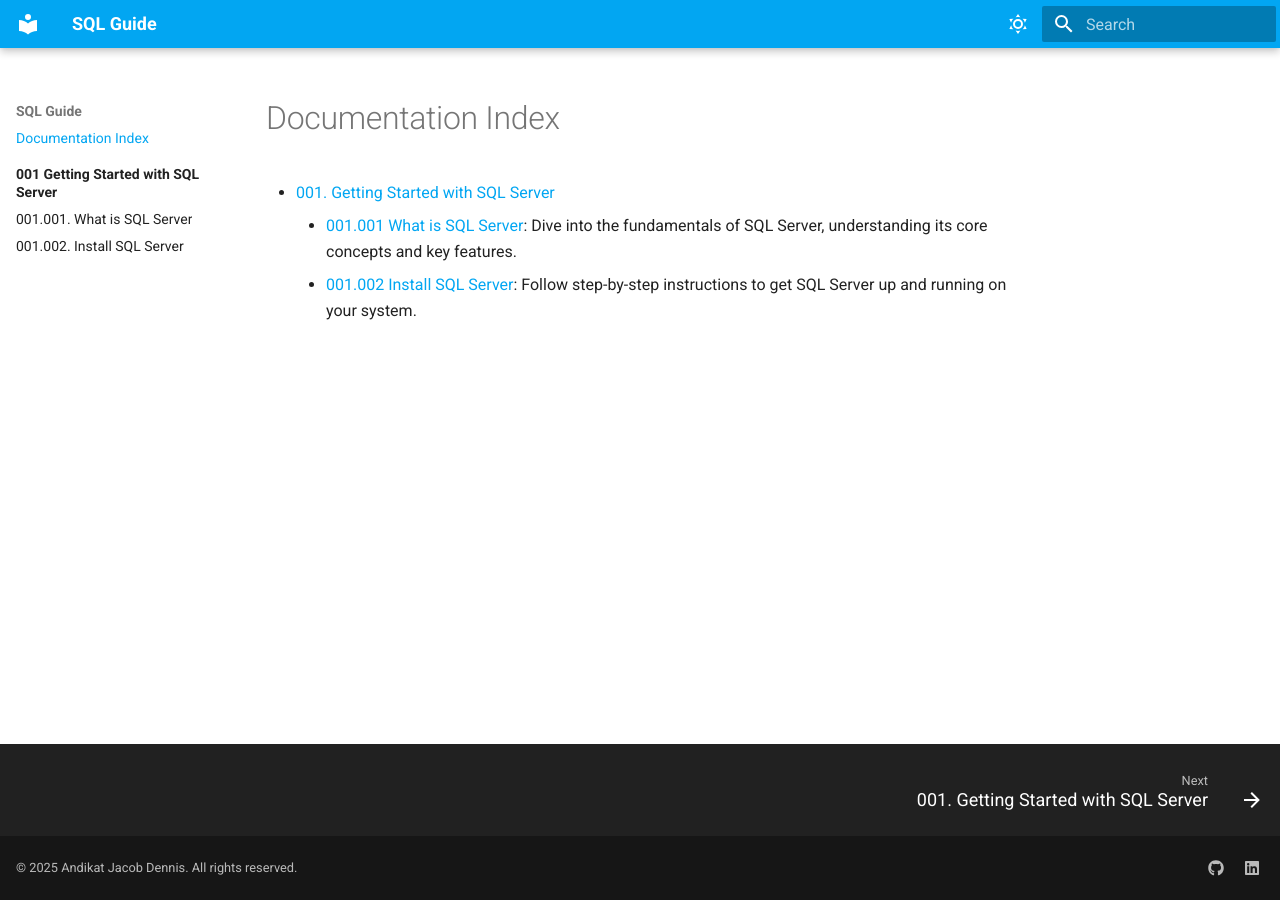
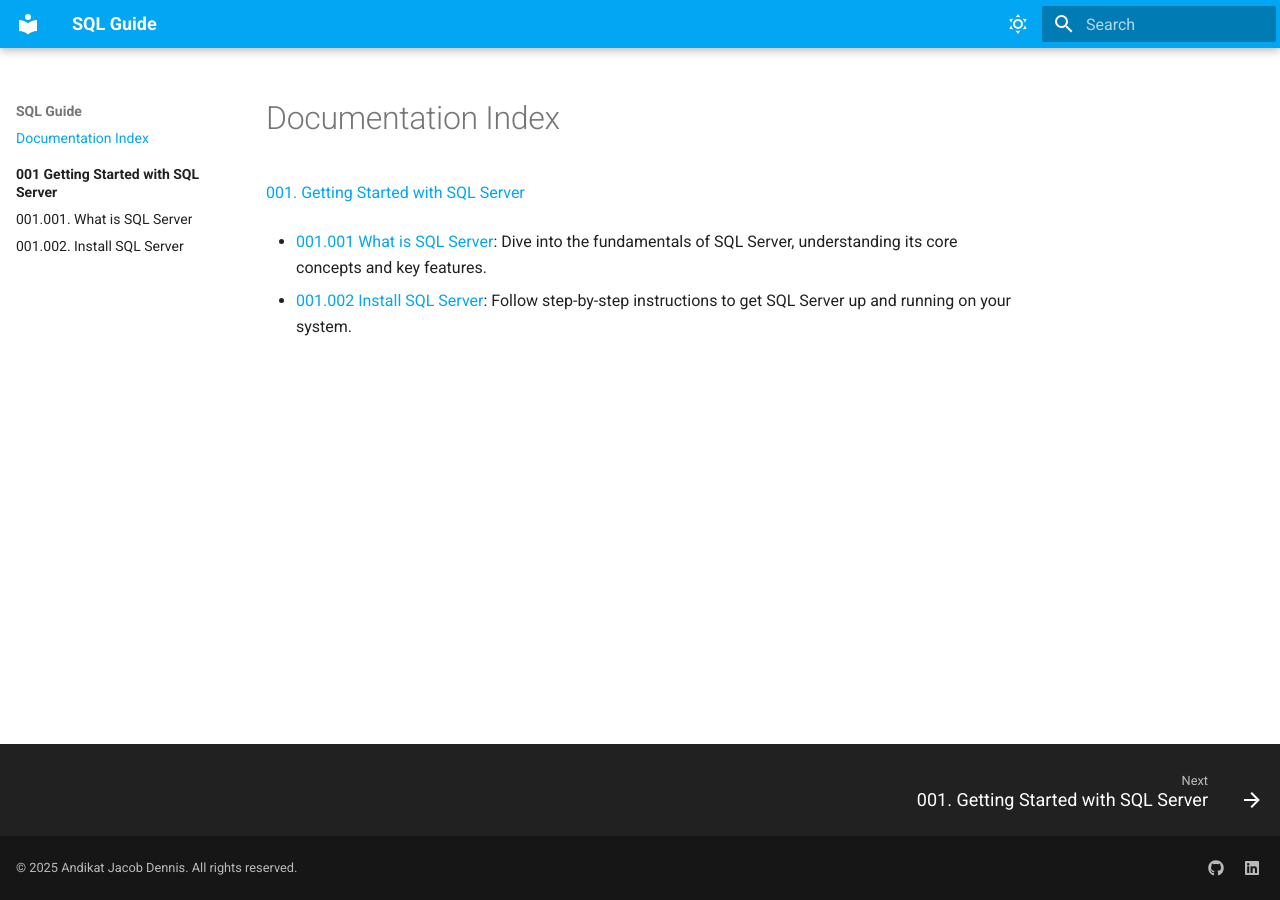
Before and after one commit to andikatjacobdennis/SQL_Guide, an MkDocs documentation site: the page built from docs/index.md, in a window 1280 px wide. Built offline with MkDocs 1.6.1 and Material for MkDocs 9.7.7, drawn with Linux system fonts in a browser that asks for light colours.

```diff
--- a/docs/index.md
+++ b/docs/index.md
@@ -1,5 +1,7 @@
 # Documentation Index
 
-- [001. Getting Started with SQL Server](001_Getting_Started_with_SQL_Server/index.md)
-      - [001.001 What is SQL Server](001_Getting_Started_with_SQL_Server/001.001.What_is_SQL_Server.md): Dive into the fundamentals of SQL Server, understanding its core concepts and key features.
-      - [001.002 Install SQL Server](001_Getting_Started_with_SQL_Server/001.002.Install_SQL_Server.md): Follow step-by-step instructions to get SQL Server up and running on your system.
+[001. Getting Started with SQL Server](001_Getting_Started_with_SQL_Server/index.md)
+
+- [001.001 What is SQL Server](001_Getting_Started_with_SQL_Server/001.001.What_is_SQL_Server.md): Dive into the fundamentals of SQL Server, understanding its core concepts and key features.
+
+- [001.002 Install SQL Server](001_Getting_Started_with_SQL_Server/001.002.Install_SQL_Server.md): Follow step-by-step instructions to get SQL Server up and running on your system.
```
